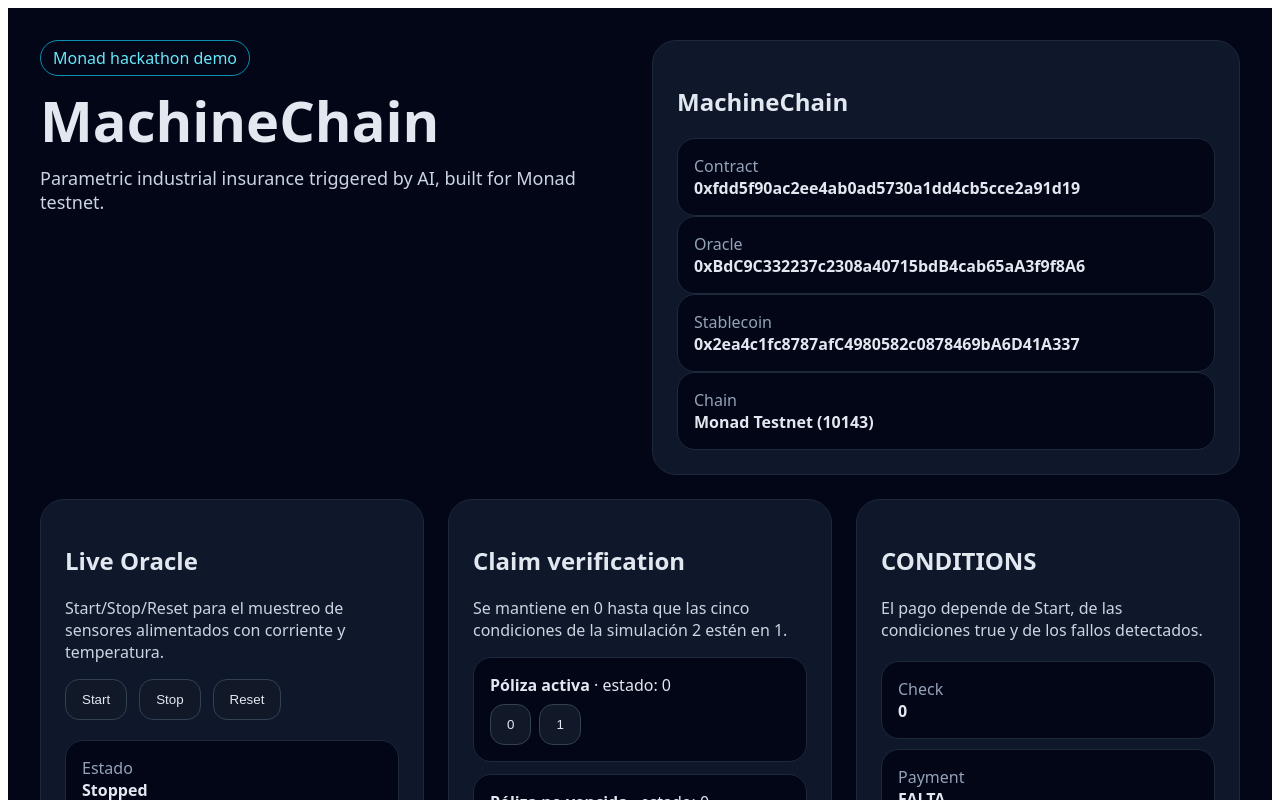
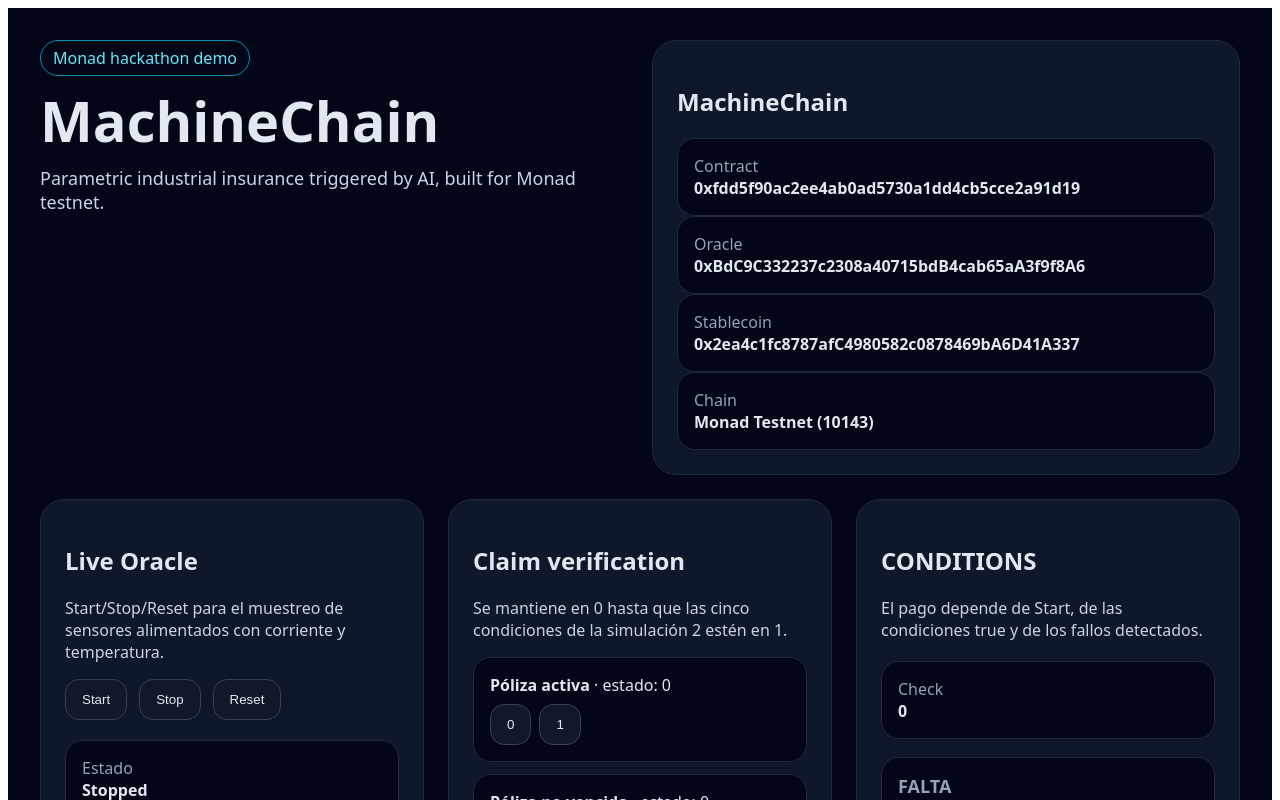
Before and after one commit to yaus40393/MONAD_BLITZ, a Next.js app: page / in a window 1280 px wide. Shown: the top 800 px of the page. Built offline with nearby package versions, Linux system fonts and the light colour scheme.

Commit message:
fix: remove payment label from conditions panel

```diff
--- a/app/page.tsx
+++ b/app/page.tsx
@@ -99,7 +99,6 @@
             <p style={{ color: '#cbd5e1' }}>El pago depende de Start, de las condiciones true y de los fallos detectados.</p>
             <div style={{ marginTop: 20, display: 'grid', gap: 10 }}>
               <Info label="Check" value={String(sim2AllTrue ? 1 : 0)} />
-              <Info label="Payment" value={paymentState} />
             </div>
             <div style={{ marginTop: 18, padding: 16, borderRadius: 18, border: '1px solid #1e293b', background: '#020617' }}>
               <div style={{ color: paymentState === 'PAGO EFECTUADO' ? '#4ade80' : '#94a3b8', fontWeight: 700, fontSize: 18 }}>{paymentState}</div>
```
